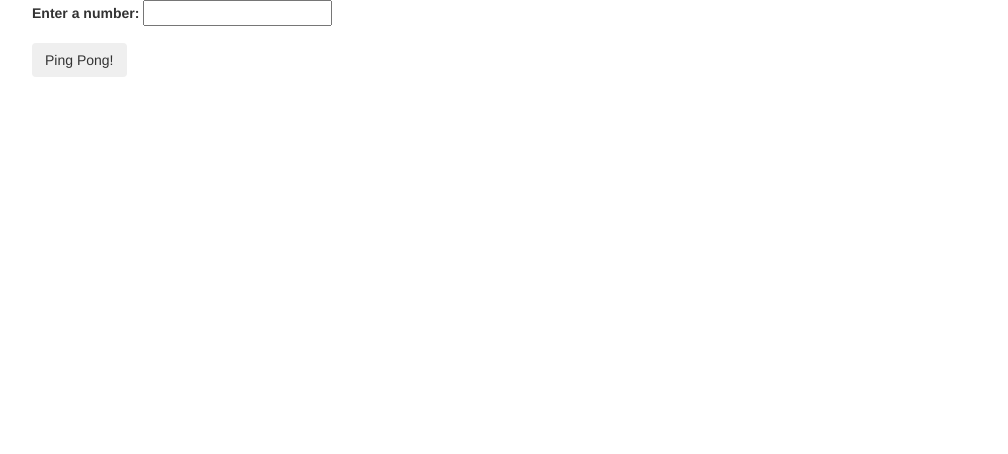
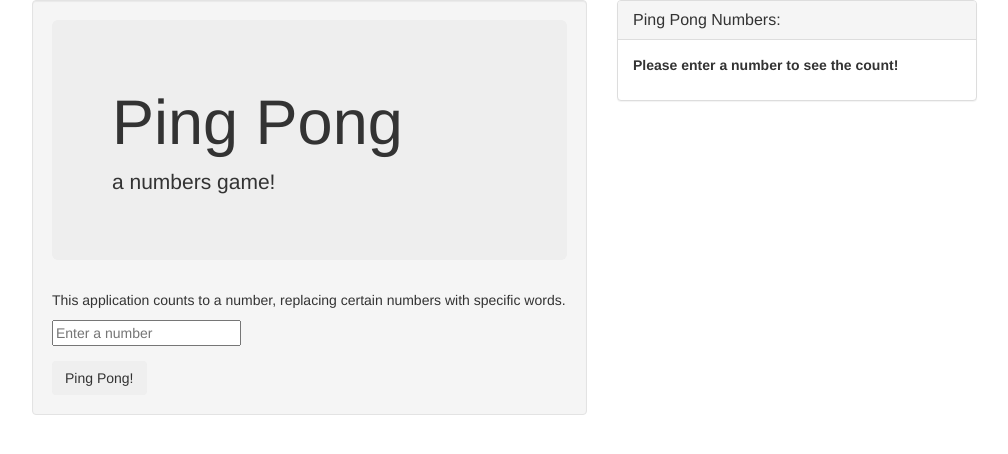
Before and after one commit to coderknot/ping-pong, a plain HTML site: page index.html in a window 1280 px wide. Shown: the whole page, without its empty margins (38-1046 px from the left). Drawn offline with Linux system fonts and the light colour scheme.

Commit message:
add bootstrap elements to index.html for page styling

```diff
--- a/css/styles.css
+++ b/css/styles.css
@@ -1,3 +1,3 @@
-#output {
+#numbers-showing, #numbers-error {
   display: none;
 }
--- a/index.html
+++ b/index.html
@@ -9,19 +9,47 @@
   </head>
   <body>
     <div class="container">
+      <div class="row">
+        <div id="">
+          <div class="col-md-6">
+            <div class="well" id="heading">
+              <div class="jumbotron">
+                <h1>Ping Pong</h1>
+                <p>a numbers game!</p>
+              </div>
+              <p>
+                This application counts to a number, replacing certain numbers with specific words.
+              </p>
               <form id="ping-pong">
                 <div class="form-group">
-          <label for="number">Enter a number:</label>
-          <input id="number" type="text">
+                  <input id="number" type="text" placeholder="Enter a number">
                 </div>
-
                 <button type="submit" class="btn">Ping Pong!</button>
               </form>
-
-      <div id="output">
+            </div>
+          </div>
+          <div class="col-md-4">
+            <div class="panel panel-default">
+              <div class="panel-heading">
+                <h2 class="panel-title">Ping Pong Numbers:</h2>
+              </div>
+              <div class="panel-body">
+                <div id="numbers-hidden">
+                  <p>
+                    <strong>Please enter a number to see the count!</strong>
+                </div>
+                <div id="numbers-error">
+                  <p>ERROR: Please enter a number!</p>
+                </div>
+                <div id="numbers-showing">
                   <ul id="numbersList">
                   </ul>
                 </div>
               </div>
+            </div>
+          </div>
+        </div>
+      </div>
+    </div>
   </body>
 </html>
```
Lines whose indentation alone changed are shown as unchanged.
